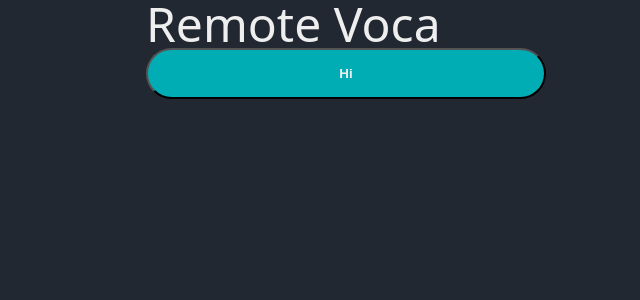
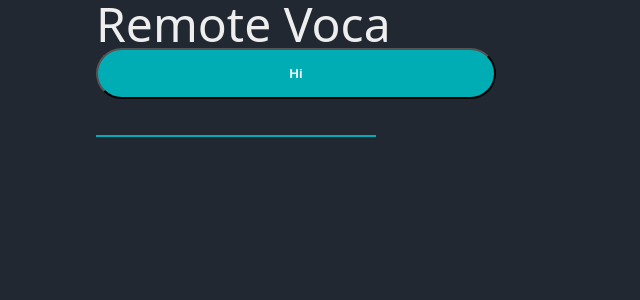
Before and after one commit to ljw0096/remote-voca, a React app in the folder client/: page / in a window 1280 px wide. Shown: the top 300 px of the page, without its empty margins (294-934 px from the left). Built offline with nearby package versions, Linux system fonts and the light colour scheme; the HTML template or start-up script is replaced by a standard one.

Commit message:
feat: Input component 구현

```diff
--- a/client/src/App.tsx
+++ b/client/src/App.tsx
@@ -4,6 +4,7 @@ import GlobalStyle from "@style/GlobalStyle"
 import Button from "@components/Button"
 import Layout from "@components/Layout"
 import { Title } from "@components/Text"
+import Input from "@components/Input"
 
 const App = () => {
   return (
@@ -19,6 +20,7 @@ const App = () => {
           >
             Hi
           </Button>
+          <Input />
         </Layout>
       </ThemeProvider>
     </>
--- /dev/null
+++ b/client/src/components/Input.tsx
@@ -0,0 +1,20 @@
+import styled from "styled-components"
+
+interface Props {
+  size?: "half"
+}
+
+const Input = styled.input<Props>`
+  width: ${({ size }) => (size === "half" ? "140" : "280")}px;
+  padding: 4px;
+  font-size: ${({ theme }) => theme.fontSize.textLarge}px;
+  color: ${({ theme }) => theme.colors.mainWhite};
+  text-align: center;
+  background-color: transparent;
+  caret-color: black;
+  outline: none;
+  border: none;
+  border-bottom: 2px solid ${({ theme }) => theme.colors.baseGreen};
+`
+
+export default Input
```
